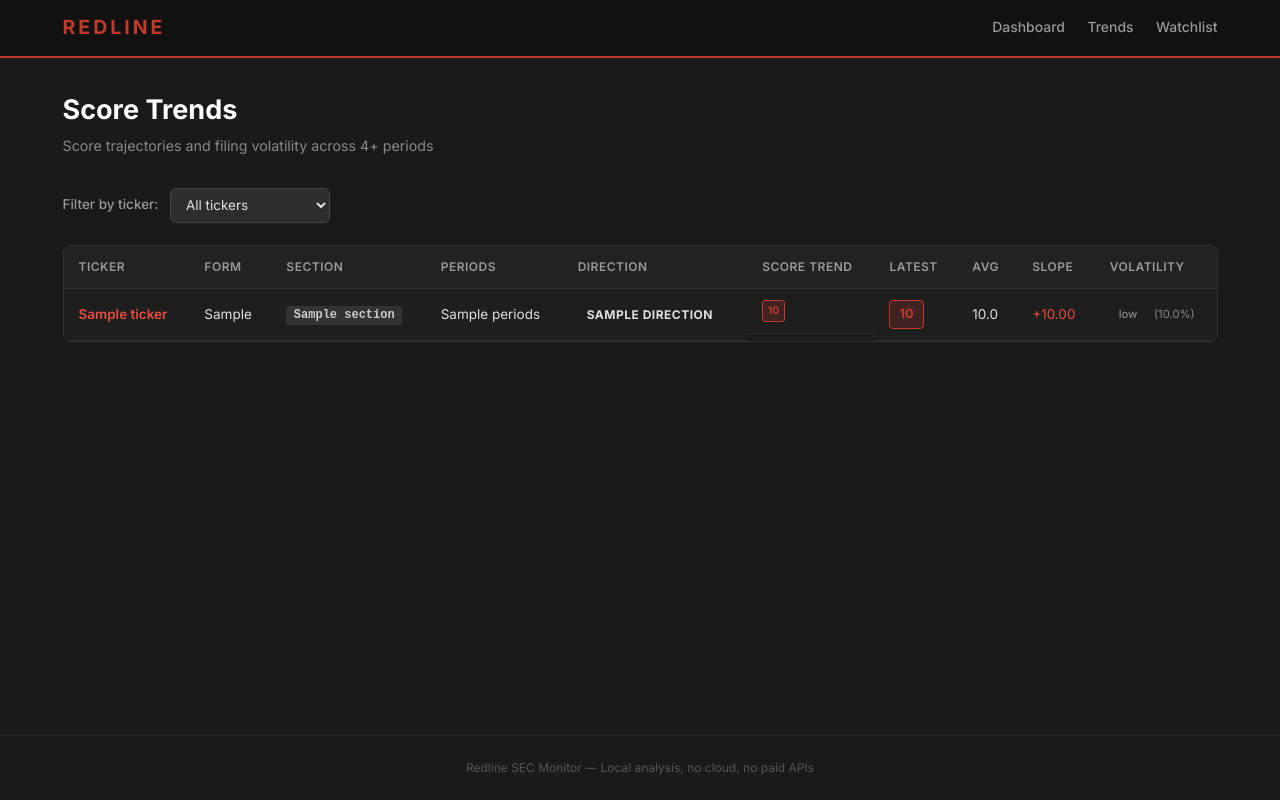
After one commit to ron2k1/RedLine, a Flask app: template redline/web/templates/trends.html in a window 1280 px wide. The commit adds this page. Run offline with Flask 3, Linux system fonts and the light colour scheme; the template is opened without the code that fills it: most values are stand-ins (such as "Sample title", 1, 10 or a date in 2020); parts of the project's set-up code (start-up, migrations or seed data) failed here and were passed over.

Commit message:
agent: Add period-over-period trend analysis
Track score trajectories and pct_changed volatility across 4+ filing
periods per company. New trends table in storage, trends.py analysis
module, and Flask UI routes for trend visualization.

Automated commit by OpenClaw bridge

```diff
--- a/redline/pipeline.py
+++ b/redline/pipeline.py
@@ -12,7 +12,7 @@ from redline.core.models import FilingRecord
 from redline.data import storage, watchlist
 from redline.ingestion import edgar, extractor
 from redline.ingestion.extractor import SECTION_MAP_10K, SECTION_MAP_10Q
-from redline.analysis import differ, signals, scorer, analyzer
+from redline.analysis import differ, signals, scorer, analyzer, trends
 
 logger = logging.getLogger(__name__)
 
@@ -156,6 +156,9 @@ def process_filing(filing: FilingRecord, section_codes: list[str]) -> None:
     storage.mark_filing_processed(filing.filing_id)
     logger.info("Marked %s as processed", filing.filing_id)
 
+    # Update trends for all sections that were diffed
+    trends.update_all_trends_for_ticker(filing.ticker)
+
 
 def run() -> None:
     """Main pipeline entry point.
--- a/redline/web/app.py
+++ b/redline/web/app.py
@@ -13,6 +13,7 @@ import os
 from flask import Flask, render_template, request, redirect, url_for, flash
 from markupsafe import Markup
 from redline.data import storage, watchlist
+from redline.analysis import trends as trends_module
 
 app = Flask(__name__)
 app.secret_key = os.getenv("FLASK_SECRET_KEY", os.urandom(24).hex())
@@ -95,6 +96,40 @@ def diff_detail(diff_id):
     return render_template("diff_detail.html", diff=diff, extractions=extractions)
 
 
+@app.route("/trends")
+def trends_overview():
+    """Trends overview: all tickers with trend data."""
+    ticker_filter = request.args.get("ticker", "").strip()
+    if ticker_filter:
+        trend_rows = storage.get_trends_for_ticker(ticker_filter)
+    else:
+        trend_rows = []
+        for t in storage.get_all_trend_tickers():
+            trend_rows.extend(storage.get_trends_for_ticker(t))
+    # Parse data_json and score_trend for template use
+    for tr in trend_rows:
+        tr["score_trend_list"] = json.loads(tr["score_trend"])
+        tr["data"] = json.loads(tr["data_json"])
+    tickers_with_trends = storage.get_all_trend_tickers()
+    return render_template("trends.html", trends=trend_rows,
+                           tickers=tickers_with_trends,
+                           current_ticker=ticker_filter)
+
+
+@app.route("/trends/<ticker>")
+def trends_detail(ticker):
+    """Trend detail for a specific ticker."""
+    trend_rows = storage.get_trends_for_ticker(ticker)
+    if not trend_rows:
+        # Try computing on the fly
+        trends_module.update_all_trends_for_ticker(ticker)
+        trend_rows = storage.get_trends_for_ticker(ticker)
+    for tr in trend_rows:
+        tr["score_trend_list"] = json.loads(tr["score_trend"])
+        tr["data"] = json.loads(tr["data_json"])
+    return render_template("trends_detail.html", ticker=ticker, trends=trend_rows)
+
+
 @app.route("/watchlist", methods=["GET", "POST"])
 def watchlist_page():
     """Watchlist management."""
--- a/redline/web/static/style.css
+++ b/redline/web/static/style.css
@@ -706,6 +706,155 @@ a:hover {
     font-size: 0.8rem;
 }
 
+/* --- Trends --- */
+.trend-card {
+    background-color: #1e1e1e;
+    border: 1px solid #333;
+    border-radius: 8px;
+    padding: 1.5rem;
+    margin-bottom: 2rem;
+}
+
+.trend-header {
+    display: flex;
+    align-items: center;
+    justify-content: space-between;
+    margin-bottom: 1.25rem;
+    padding-bottom: 0.75rem;
+    border-bottom: 1px solid #333;
+}
+
+.trend-header h2 {
+    font-size: 1.1rem;
+    font-weight: 600;
+    color: #ccc;
+    margin: 0;
+    border: none;
+    padding: 0;
+}
+
+.trend-badges {
+    display: flex;
+    gap: 0.5rem;
+}
+
+.direction-badge {
+    display: inline-block;
+    padding: 0.2rem 0.6rem;
+    border-radius: 4px;
+    font-size: 0.8rem;
+    font-weight: 700;
+    text-transform: uppercase;
+    letter-spacing: 0.5px;
+}
+
+.direction-improving {
+    background-color: rgba(39, 174, 96, 0.2);
+    color: #27ae60;
+    border: 1px solid #27ae60;
+}
+
+.direction-stable {
+    background-color: rgba(102, 102, 102, 0.2);
+    color: #aaa;
+    border: 1px solid #666;
+}
+
+.direction-worsening {
+    background-color: rgba(192, 57, 43, 0.2);
+    color: #c0392b;
+    border: 1px solid #c0392b;
+}
+
+.volatile-badge {
+    display: inline-block;
+    padding: 0.2rem 0.6rem;
+    border-radius: 4px;
+    font-size: 0.8rem;
+    font-weight: 700;
+    background-color: rgba(243, 156, 18, 0.2);
+    color: #f39c12;
+    border: 1px solid #f39c12;
+    text-transform: uppercase;
+    letter-spacing: 0.5px;
+}
+
+.stable-badge {
+    display: inline-block;
+    padding: 0.2rem 0.6rem;
+    border-radius: 4px;
+    font-size: 0.75rem;
+    font-weight: 500;
+    color: #888;
+}
+
+.vol-value {
+    font-size: 0.75rem;
+    color: #888;
+    margin-left: 0.25rem;
+}
+
+.sparkline-cell {
+    display: flex;
+    gap: 0.25rem;
+    align-items: center;
+}
+
+.spark-dot {
+    display: inline-block;
+    padding: 0.1rem 0.3rem;
+    border-radius: 3px;
+    font-size: 0.7rem;
+    font-weight: 700;
+    min-width: 1.4rem;
+    text-align: center;
+}
+
+.trend-up {
+    color: #e74c3c;
+}
+
+.trend-down {
+    color: #27ae60;
+}
+
+.bar-container {
+    width: 100%;
+    max-width: 200px;
+    height: 8px;
+    background-color: #2d2d2d;
+    border-radius: 4px;
+    overflow: hidden;
+}
+
+.bar-fill {
+    height: 100%;
+    border-radius: 4px;
+    transition: width 0.3s ease;
+}
+
+.bar-fill.score-low {
+    background-color: #27ae60;
+}
+
+.bar-fill.score-mid {
+    background-color: #f39c12;
+}
+
+.bar-fill.score-high {
+    background-color: #c0392b;
+}
+
+.bar-fill.score-none {
+    background-color: #666;
+}
+
+.history-table-container {
+    overflow-x: auto;
+    border-radius: 8px;
+    border: 1px solid #333;
+}
+
 /* --- Responsive --- */
 @media (max-width: 768px) {
     .nav-container {
--- a/redline/web/templates/base.html
+++ b/redline/web/templates/base.html
@@ -15,6 +15,7 @@
             <a href="{{ url_for('dashboard') }}" class="nav-brand">REDLINE</a>
             <div class="nav-links">
                 <a href="{{ url_for('dashboard') }}" class="nav-link {% if request.endpoint == 'dashboard' %}active{% endif %}">Dashboard</a>
+                <a href="{{ url_for('trends_overview') }}" class="nav-link {% if request.endpoint in ('trends_overview', 'trends_detail') %}active{% endif %}">Trends</a>
                 <a href="{{ url_for('watchlist_page') }}" class="nav-link {% if request.endpoint == 'watchlist_page' %}active{% endif %}">Watchlist</a>
             </div>
         </div>
--- a/redline/web/templates/company.html
+++ b/redline/web/templates/company.html
@@ -8,7 +8,7 @@
         <a href="{{ url_for('dashboard') }}">Dashboard</a> / <span>{{ ticker }}</span>
     </div>
     <h1>{{ ticker }}</h1>
-    <p class="page-subtitle">All filings and extraction status</p>
+    <p class="page-subtitle">All filings and extraction status &mdash; <a href="{{ url_for('trends_detail', ticker=ticker) }}">View Trends</a></p>
 </div>
 
 {% if filings %}
--- /dev/null
+++ b/redline/web/templates/trends.html
@@ -0,0 +1,84 @@
+{% extends "base.html" %}
+
+{% block title %}Trends{% endblock %}
+
+{% block content %}
+<div class="page-header">
+    <h1>Score Trends</h1>
+    <p class="page-subtitle">Score trajectories and filing volatility across 4+ periods</p>
+</div>
+
+<div class="filter-bar">
+    <form method="get" action="{{ url_for('trends_overview') }}" class="filter-form">
+        <label for="ticker-select">Filter by ticker:</label>
+        <select name="ticker" id="ticker-select" onchange="this.form.submit()">
+            <option value="">All tickers</option>
+            {% for t in tickers %}
+                <option value="{{ t }}" {% if t == current_ticker %}selected{% endif %}>{{ t }}</option>
+            {% endfor %}
+        </select>
+        <noscript><button type="submit" class="btn btn-sm">Apply</button></noscript>
+    </form>
+</div>
+
+{% if trends %}
+<div class="table-container">
+    <table class="data-table">
+        <thead>
+            <tr>
+                <th>Ticker</th>
+                <th>Form</th>
+                <th>Section</th>
+                <th>Periods</th>
+                <th>Direction</th>
+                <th>Score Trend</th>
+                <th>Latest</th>
+                <th>Avg</th>
+                <th>Slope</th>
+                <th>Volatility</th>
+            </tr>
+        </thead>
+        <tbody>
+            {% for tr in trends %}
+            <tr class="clickable-row" onclick="window.location='{{ url_for('trends_detail', ticker=tr.ticker) }}'">
+                <td><a href="{{ url_for('trends_detail', ticker=tr.ticker) }}" class="ticker-link" onclick="event.stopPropagation()">{{ tr.ticker }}</a></td>
+                <td>{{ tr.form_type }}</td>
+                <td><span class="section-tag">{{ tr.section }}</span></td>
+                <td>{{ tr.periods }}</td>
+                <td>
+                    <span class="direction-badge direction-{{ tr.direction }}">{{ tr.direction }}</span>
+                </td>
+                <td class="sparkline-cell">
+                    {% for s in tr.score_trend_list %}
+                        <span class="spark-dot {{ s|score_class }}" title="{{ s }}">{{ s }}</span>
+                    {% endfor %}
+                </td>
+                <td>
+                    <span class="score-badge {{ tr.score_latest|score_class }}">{{ tr.score_latest }}</span>
+                </td>
+                <td>{{ "%.1f"|format(tr.score_mean) }}</td>
+                <td class="{% if tr.score_slope > 0.3 %}trend-up{% elif tr.score_slope < -0.3 %}trend-down{% endif %}">
+                    {% if tr.score_slope > 0 %}+{% endif %}{{ "%.2f"|format(tr.score_slope) }}
+                </td>
+                <td>
+                    {% if tr.volatile %}
+                        <span class="volatile-badge">HIGH</span>
+                    {% else %}
+                        <span class="stable-badge">low</span>
+                    {% endif %}
+                    <span class="vol-value">({{ "%.1f"|format(tr.pct_changed_stddev * 100) }}%)</span>
+                </td>
+            </tr>
+            {% endfor %}
+        </tbody>
+    </table>
+</div>
+{% else %}
+<div class="empty-state">
+    <div class="empty-icon">---</div>
+    <h2>No trend data yet</h2>
+    <p>Trends require 4+ filing periods per section. Run the pipeline to build history.</p>
+    <code class="empty-cmd">python -m redline.pipeline</code>
+</div>
+{% endif %}
+{% endblock %}
```
Also changed, not shown: redline/analysis/trends.py (added, +146 -0 lines), redline/data/storage.py (+104 -0 lines), redline/web/templates/trends_detail.html (added, +97 -0 lines).
